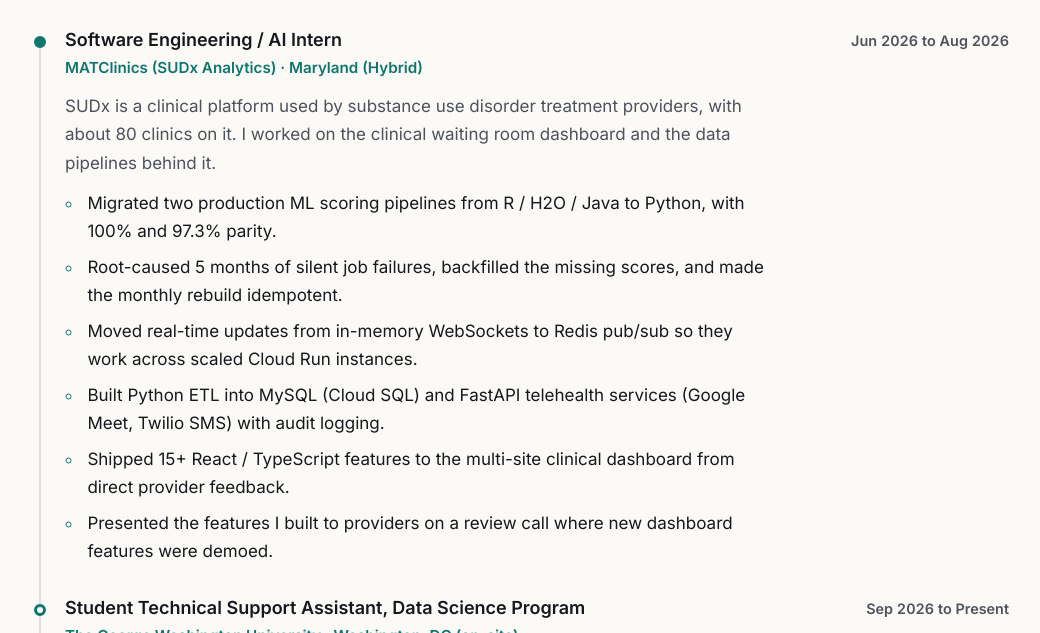
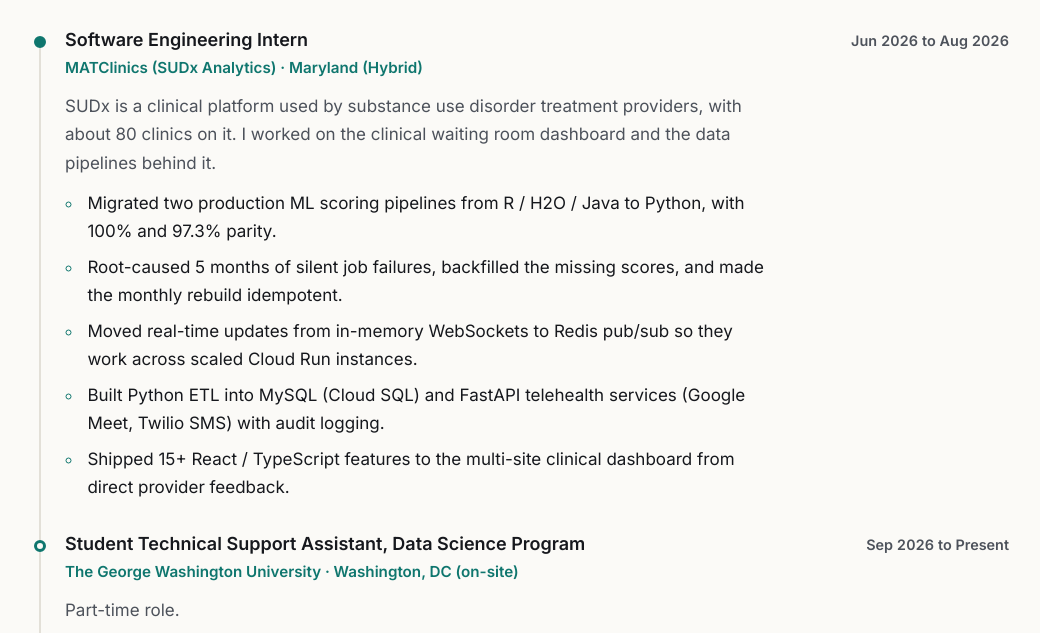
Before and after one commit to Kadaru242003/Kadaru242003.github.io, a plain HTML site: page index.html in a window 1280 px wide. Shown: the part 539-1172 px from the top of the page, without its empty margins (119-1159 px from the left). Drawn offline with Linux system fonts and the light colour scheme.

Commit message:
MATClinics title and bullets

```diff
--- a/index.html
+++ b/index.html
@@ -98,7 +98,7 @@
       <ul class="entries timeline">
         <li class="entry">
           <div class="entry-head">
-            <h3 class="entry-title">Software Engineering / AI Intern</h3>
+            <h3 class="entry-title">Software Engineering Intern</h3>
             <p class="entry-meta">Jun 2026 to Aug 2026</p>
           </div>
           <p class="entry-sub">MATClinics (SUDx Analytics) &middot; Maryland (Hybrid)</p>
@@ -109,7 +109,6 @@
             <li>Moved real-time updates from in-memory WebSockets to Redis pub/sub so they work across scaled Cloud Run instances.</li>
             <li>Built Python ETL into MySQL (Cloud SQL) and FastAPI telehealth services (Google Meet, Twilio SMS) with audit logging.</li>
             <li>Shipped 15+ React / TypeScript features to the multi-site clinical dashboard from direct provider feedback.</li>
-            <li>Presented the features I built to providers on a review call where new dashboard features were demoed.</li>
           </ul>
         </li>
         <li class="entry">
```
